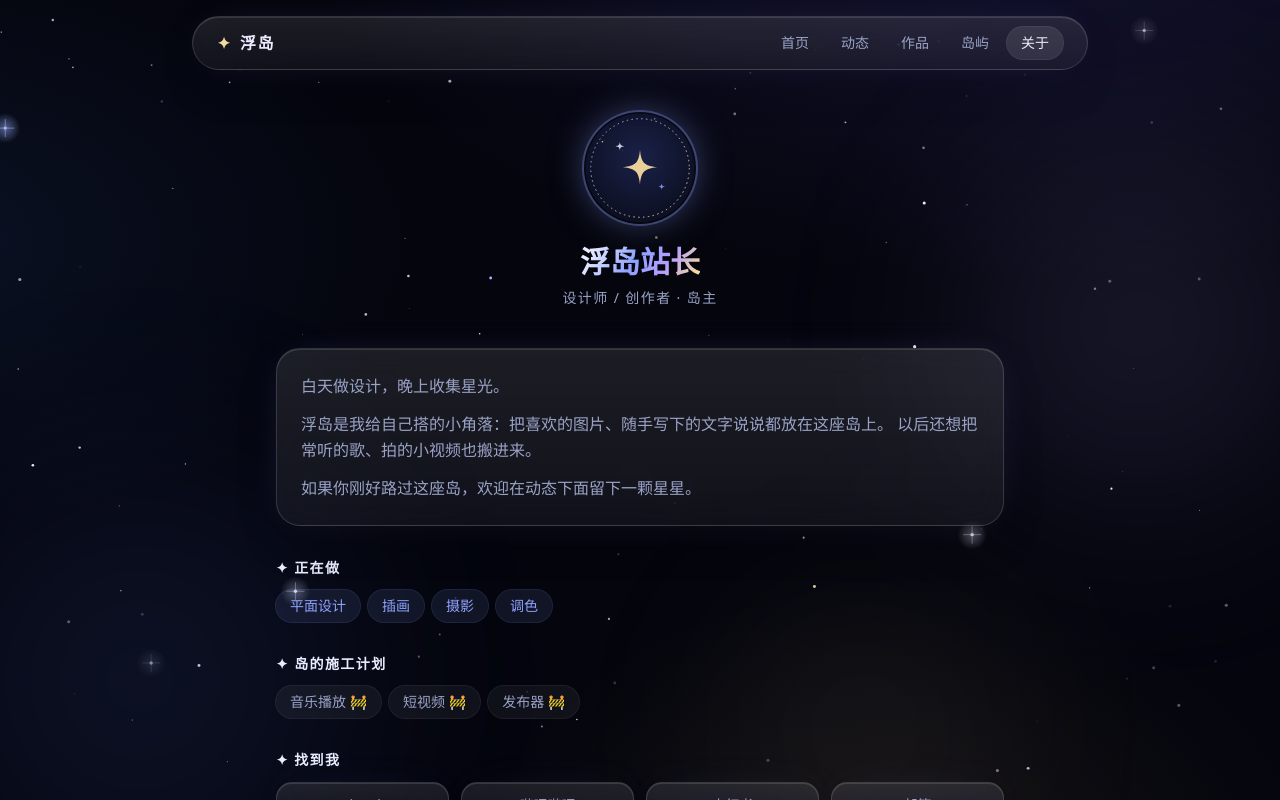
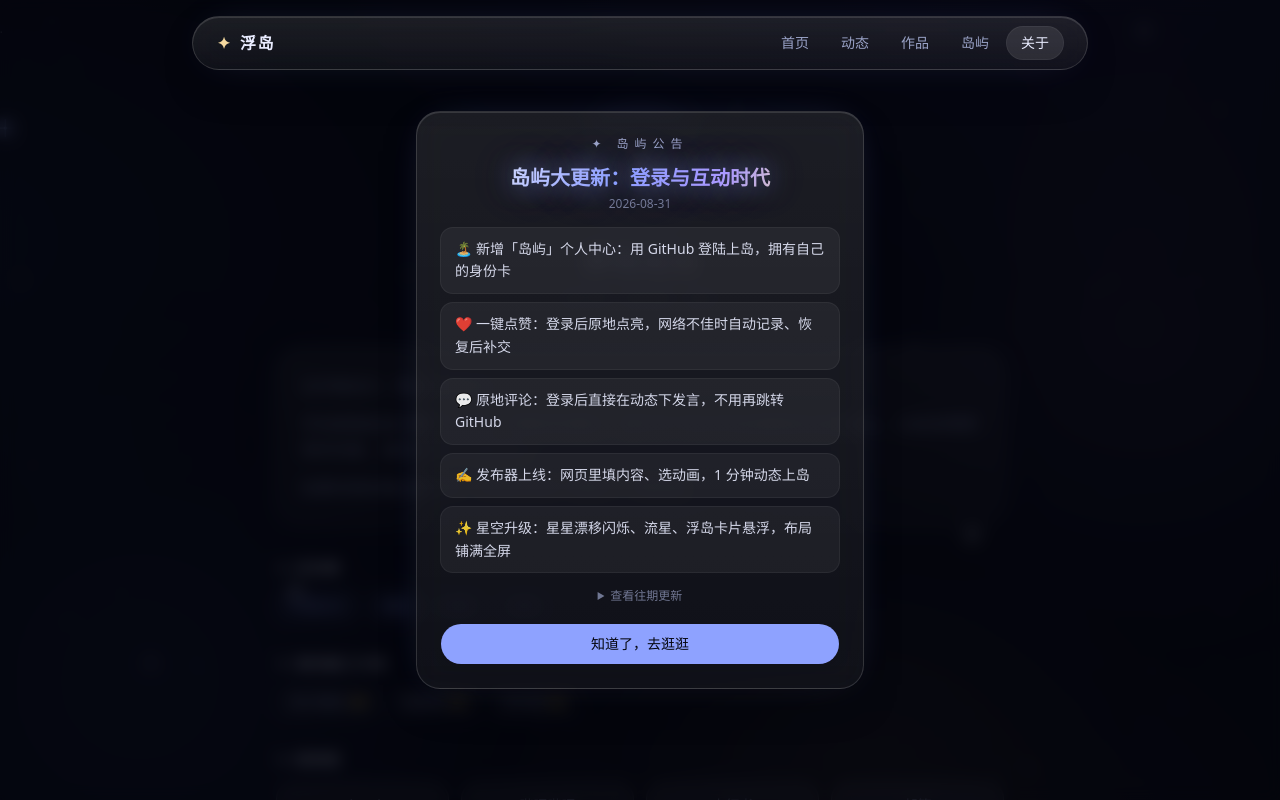
Before and after one commit to jhaoz833/fudao, a Next.js app: page /about in a window 1280 px wide. Shown: the top 800 px of the page. Built offline with nearby package versions, Linux system fonts and the light colour scheme.

Commit message:
关于页新增岛屿公告：每次打开展示最新更新内容（数据驱动，往期可折叠）

```diff
--- a/app/about/page.tsx
+++ b/app/about/page.tsx
@@ -1,4 +1,5 @@
 import Link from "next/link";
+import Announcements from "@/components/Announcements";
 
 const SKILLS = ["平面设计", "插画", "摄影", "调色"];
 const PLANS = ["音乐播放 🚧", "短视频 🚧", "发布器 🚧"];
@@ -12,6 +13,7 @@ const SOCIALS = [
 export default function AboutPage() {
   return (
     <div className="mx-auto max-w-3xl px-5 pb-10 pt-28">
+      <Announcements />
       <div className="flex flex-col items-center text-center">
         {/* eslint-disable-next-line @next/next/no-img-element */}
         <img
--- /dev/null
+++ b/components/Announcements.tsx
@@ -0,0 +1,91 @@
+"use client";
+
+import { useEffect, useState } from "react";
+import { AnimatePresence, motion } from "motion/react";
+import changelog from "@/data/changelog.json";
+
+type Entry = { date: string; title: string; items: string[] };
+
+const entries = changelog as Entry[];
+
+// 岛屿公告：每次打开"关于"页都会弹出的更新说明
+export default function Announcements() {
+  const [show, setShow] = useState(false);
+
+  useEffect(() => {
+    setShow(true);
+  }, []);
+
+  return (
+    <AnimatePresence>
+      {show && (
+        <motion.div
+          key="notice"
+          className="fixed inset-0 z-50 grid place-items-center overflow-y-auto bg-void/80 p-4 backdrop-blur-sm"
+          initial={{ opacity: 0 }}
+          animate={{ opacity: 1 }}
+          exit={{ opacity: 0 }}
+          onClick={() => setShow(false)}
+        >
+          <motion.div
+            onClick={(e) => e.stopPropagation()}
+            initial={{ opacity: 0, y: 30, scale: 0.96 }}
+            animate={{ opacity: 1, y: 0, scale: 1 }}
+            exit={{ opacity: 0, y: 16, scale: 0.97 }}
+            transition={{ duration: 0.4, ease: [0.22, 1, 0.36, 1] }}
+            className="glass w-full max-w-md rounded-3xl p-6"
+          >
+            <p className="text-center text-xs tracking-[0.5em] text-moon">✦ 岛屿公告</p>
+            <h2 className="gradient-text text-glow mt-3 text-center text-xl font-bold">
+              {entries[0]?.title}
+            </h2>
+            <p className="mt-1 text-center text-xs text-moon/70">{entries[0]?.date}</p>
+
+            <ul className="mt-4 space-y-2.5">
+              {entries[0]?.items.map((item, i) => (
+                <motion.li
+                  key={i}
+                  initial={{ opacity: 0, x: -8 }}
+                  animate={{ opacity: 1, x: 0 }}
+                  transition={{ delay: 0.15 + i * 0.07 }}
+                  className="rounded-xl bg-white/5 px-3.5 py-2.5 text-sm leading-relaxed text-star/90 ring-1 ring-white/10"
+                >
+                  {item}
+                </motion.li>
+              ))}
+            </ul>
+
+            {entries.length > 1 && (
+              <details className="mt-4">
+                <summary className="cursor-pointer text-center text-xs text-moon/70 hover:text-star">
+                  查看往期更新
+                </summary>
+                <div className="mt-3 space-y-3">
+                  {entries.slice(1).map((e) => (
+                    <div key={e.date} className="rounded-xl bg-white/5 p-3 ring-1 ring-white/10">
+                      <p className="text-xs text-star/80">
+                        {e.title} <span className="text-moon/60">· {e.date}</span>
+                      </p>
+                      <ul className="mt-1.5 space-y-1 text-xs text-moon">
+                        {e.items.map((it, j) => (
+                          <li key={j}>· {it}</li>
+                        ))}
+                      </ul>
+                    </div>
+                  ))}
+                </div>
+              </details>
+            )}
+
+            <button
+              onClick={() => setShow(false)}
+              className="mt-5 w-full rounded-full bg-aurora py-2.5 text-sm font-medium text-void transition hover:brightness-110"
+            >
+              知道了，去逛逛
+            </button>
+          </motion.div>
+        </motion.div>
+      )}
+    </AnimatePresence>
+  );
+}
--- /dev/null
+++ b/data/changelog.json
@@ -0,0 +1,22 @@
+[
+  {
+    "date": "2026-08-31",
+    "title": "岛屿大更新：登录与互动时代",
+    "items": [
+      "🏝️ 新增「岛屿」个人中心：用 GitHub 登陆上岛，拥有自己的身份卡",
+      "❤️ 一键点赞：登录后原地点亮，网络不佳时自动记录、恢复后补交",
+      "💬 原地评论：登录后直接在动态下发言，不用再跳转 GitHub",
+      "✍️ 发布器上线：网页里填内容、选动画，1 分钟动态上岛",
+      "✨ 星空升级：星星漂移闪烁、流星、浮岛卡片悬浮，布局铺满全屏"
+    ]
+  },
+  {
+    "date": "2026-08-30",
+    "title": "浮岛开岛",
+    "items": [
+      "🎉 网站 正式上线：首页 / 动态 / 作品 / 关于",
+      "🌌 银河星空视觉：闪烁星海、流星、上线动画",
+      "🎞️ 五种动态入场动画（发布者可选）"
+    ]
+  }
+]
```
